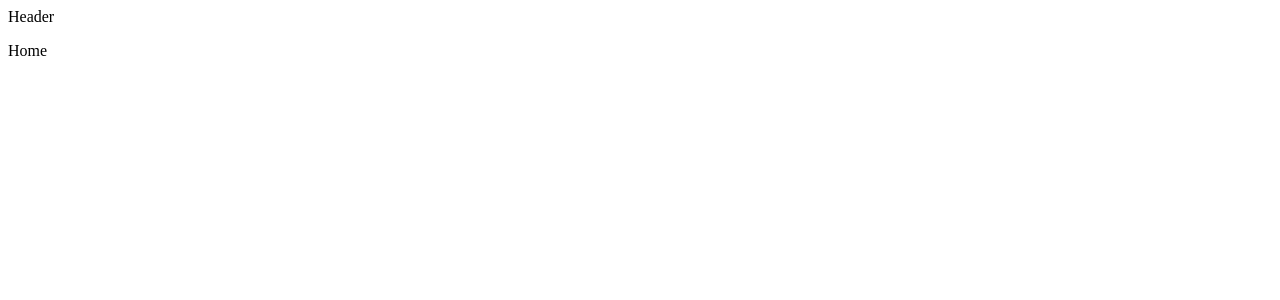
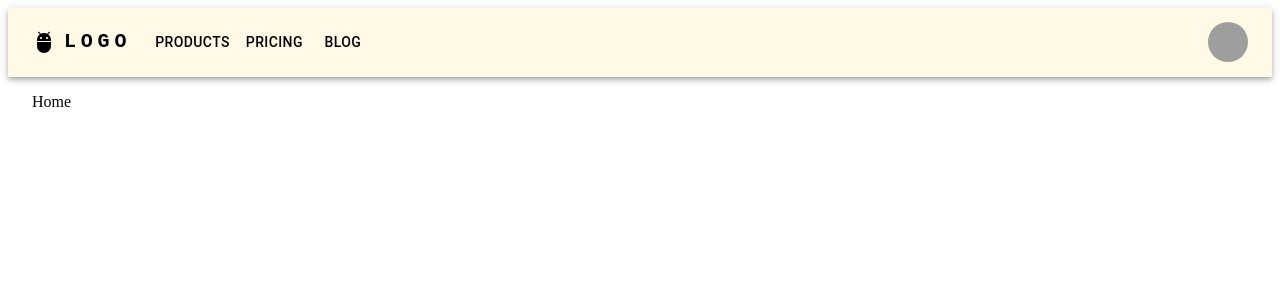
Before and after one commit to bvviet/xuong_reacjs, a React (Vite) app: page / in a window 1280 px wide. Shown: the top 300 px of the page. Built offline with nearby package versions, Linux system fonts and the light colour scheme; grey boxes are pictures that could not be loaded.

Commit message:
bulid header

```diff
--- a/src/Layouts/Client/ClientLayout.tsx
+++ b/src/Layouts/Client/ClientLayout.tsx
@@ -1,13 +1,14 @@
 import { Outlet } from "react-router-dom";
 import Header from "./Header/Header";
+import { Container } from "@mui/material";
 
 const ClientLayout = () => {
     return (
         <div>
             <Header />
-            <main>
+            <Container maxWidth="xl">
                 <Outlet />
-            </main>
+            </Container>
         </div>
     );
 };
--- a/src/Layouts/Client/Header/Header.tsx
+++ b/src/Layouts/Client/Header/Header.tsx
@@ -1,4 +1,173 @@
-const Header = () => {
-    return <div>Header</div>;
-};
+import * as React from "react";
+import { styled } from "@mui/system";
+import AppBar from "@mui/material/AppBar";
+import Box from "@mui/material/Box";
+import Toolbar from "@mui/material/Toolbar";
+import IconButton from "@mui/material/IconButton";
+import Typography from "@mui/material/Typography";
+import Menu from "@mui/material/Menu";
+import MenuIcon from "@mui/icons-material/Menu";
+import Container from "@mui/material/Container";
+import Avatar from "@mui/material/Avatar";
+import Button from "@mui/material/Button";
+import Tooltip from "@mui/material/Tooltip";
+import MenuItem from "@mui/material/MenuItem";
+import AdbIcon from "@mui/icons-material/Adb";
+
+const pages = ["Products", "Pricing", "Blog"];
+const settings = ["Profile", "Account", "Dashboard", "Logout"];
+
+const StyledAppBar = styled(AppBar)({
+    color: "#000",
+    width: "100%",
+    backgroundColor: "#FFF9E5",
+});
+
+function Header() {
+    const [anchorElNav, setAnchorElNav] = React.useState<null | HTMLElement>(null);
+    const [anchorElUser, setAnchorElUser] = React.useState<null | HTMLElement>(null);
+
+    const handleOpenNavMenu = (event: React.MouseEvent<HTMLElement>) => {
+        setAnchorElNav(event.currentTarget);
+    };
+
+    const handleOpenUserMenu = (event: React.MouseEvent<HTMLElement>) => {
+        setAnchorElUser(event.currentTarget);
+    };
+
+    const handleCloseNavMenu = () => {
+        setAnchorElNav(null);
+    };
+
+    const handleCloseUserMenu = () => {
+        setAnchorElUser(null);
+    };
+
+    return (
+        <StyledAppBar position="static">
+            <Container maxWidth="xl">
+                <Toolbar disableGutters>
+                    <AdbIcon sx={{ display: { xs: "none", md: "flex" }, mr: 1 }} />
+                    <Typography
+                        variant="h6"
+                        noWrap
+                        component="a"
+                        href="#app-bar-with-responsive-menu"
+                        sx={{
+                            mr: 2,
+                            display: { xs: "none", md: "flex" },
+                            fontFamily: "monospace",
+                            fontWeight: 700,
+                            letterSpacing: ".3rem",
+                            color: "inherit",
+                            textDecoration: "none",
+                        }}
+                    >
+                        LOGO
+                    </Typography>
+
+                    <Box sx={{ flexGrow: 1, display: { xs: "flex", md: "none" } }}>
+                        <IconButton
+                            size="large"
+                            aria-label="account of current user"
+                            aria-controls="menu-appbar"
+                            aria-haspopup="true"
+                            onClick={handleOpenNavMenu}
+                            color="inherit"
+                        >
+                            <MenuIcon />
+                        </IconButton>
+                        <Menu
+                            id="menu-appbar"
+                            anchorEl={anchorElNav}
+                            anchorOrigin={{
+                                vertical: "bottom",
+                                horizontal: "left",
+                            }}
+                            keepMounted
+                            transformOrigin={{
+                                vertical: "top",
+                                horizontal: "left",
+                            }}
+                            open={Boolean(anchorElNav)}
+                            onClose={handleCloseNavMenu}
+                            sx={{
+                                display: { xs: "block", md: "none" },
+                            }}
+                        >
+                            {pages.map((page) => (
+                                <MenuItem key={page} onClick={handleCloseNavMenu}>
+                                    <Typography textAlign="center">{page}</Typography>
+                                </MenuItem>
+                            ))}
+                        </Menu>
+                    </Box>
+
+                    <AdbIcon sx={{ display: { xs: "flex", md: "none" }, mr: 1 }} />
+                    <Typography
+                        variant="h5"
+                        noWrap
+                        component="a"
+                        href="#app-bar-with-responsive-menu"
+                        sx={{
+                            mr: 2,
+                            display: { xs: "flex", md: "none" },
+                            flexGrow: 1,
+                            fontFamily: "monospace",
+                            fontWeight: 700,
+                            letterSpacing: ".3rem",
+                            color: "inherit",
+                            textDecoration: "none",
+                        }}
+                    >
+                        LOGO
+                    </Typography>
+
+                    <Box sx={{ flexGrow: 1, display: { xs: "none", md: "flex" } }}>
+                        {pages.map((page) => (
+                            <Button
+                                key={page}
+                                onClick={handleCloseNavMenu}
+                                sx={{ my: 2, color: "#000", display: "block" }}
+                            >
+                                {page}
+                            </Button>
+                        ))}
+                    </Box>
+
+                    <Box sx={{ flexGrow: 0 }}>
+                        <Tooltip title="Open settings">
+                            <IconButton onClick={handleOpenUserMenu} sx={{ p: 0 }}>
+                                <Avatar alt="Remy Sharp" src="/static/images/avatar/2.jpg" />
+                            </IconButton>
+                        </Tooltip>
+                        <Menu
+                            sx={{ mt: "45px" }}
+                            id="menu-appbar"
+                            anchorEl={anchorElUser}
+                            anchorOrigin={{
+                                vertical: "top",
+                                horizontal: "right",
+                            }}
+                            keepMounted
+                            transformOrigin={{
+                                vertical: "top",
+                                horizontal: "right",
+                            }}
+                            open={Boolean(anchorElUser)}
+                            onClose={handleCloseUserMenu}
+                        >
+                            {settings.map((setting) => (
+                                <MenuItem key={setting} onClick={handleCloseUserMenu}>
+                                    <Typography textAlign="center">{setting}</Typography>
+                                </MenuItem>
+                            ))}
+                        </Menu>
+                    </Box>
+                </Toolbar>
+            </Container>
+        </StyledAppBar>
+    );
+}
+
 export default Header;
--- a/src/index.css
+++ b/src/index.css
@@ -0,0 +1,3 @@
+* {
+    box-sizing: border-box;
+}
```
Also changed, not shown: package.json (+7 -1 lines), 1 other file (tests, documents, lock files or other folders).
